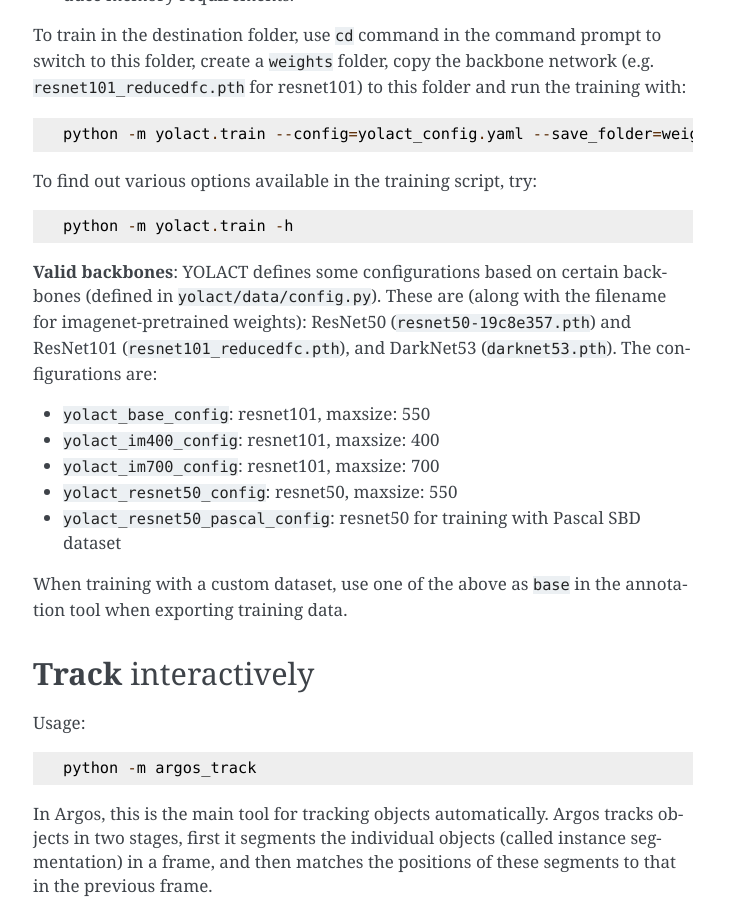
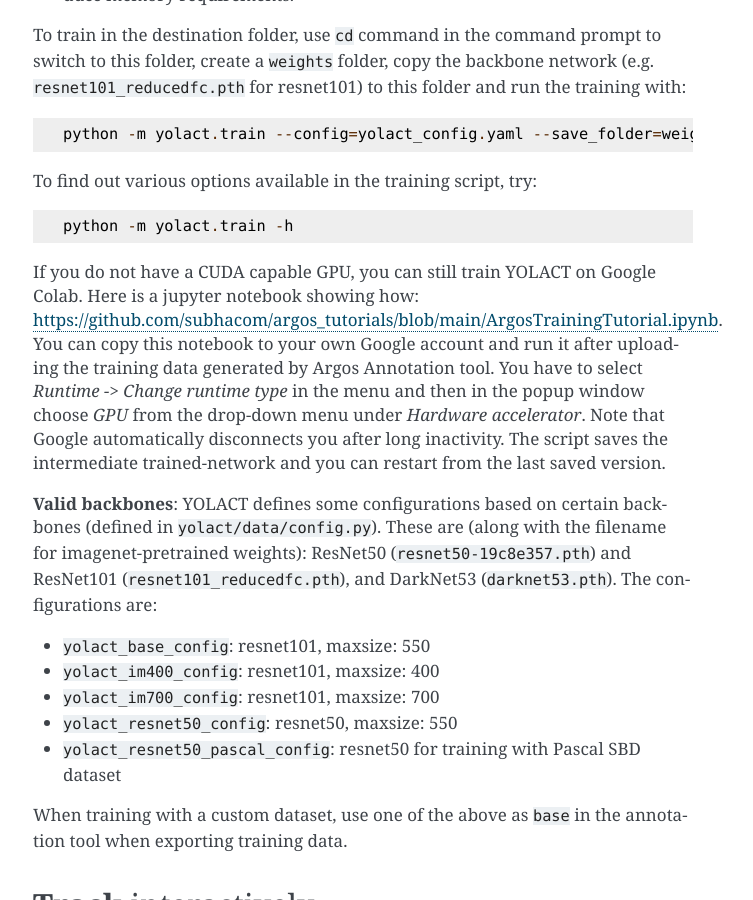
Before and after one commit to subhacom/argos, a Sphinx documentation site: the page built from doc/user.rst, in a window 1280 px wide and 900 px high, scrolled down 11180 px. Shown: the whole window, without its empty margins (387-1140 px from the left). Built offline with Sphinx 7.4.7, drawn with Linux system fonts in a browser that asks for light colours; some of the changed text lies outside the part shown.

Commit message:
readme, docs: added links to training-notebook and youtube tutorial

```diff
--- a/doc/user.rst
+++ b/doc/user.rst
@@ -455,6 +455,18 @@
 ::
    python -m yolact.train -h
 
+
+If you do not have a CUDA capable GPU, you can still train YOLACT on
+Google Colab. Here is a jupyter notebook showing how:
+https://github.com/subhacom/argos_tutorials/blob/main/ArgosTrainingTutorial.ipynb. You
+can copy this notebook to your own Google account and run it after
+uploading the training data generated by Argos Annotation tool. You
+have to select `Runtime -> Change runtime type` in the menu and then
+in the popup window choose `GPU` from the drop-down menu under
+`Hardware accelerator`. Note that Google automatically disconnects you
+after long inactivity. The script saves the intermediate
+trained-network and you can restart from the last saved version.
+
 **Valid backbones**: YOLACT defines some configurations based on certain backbones (defined in ``yolact/data/config.py``). These are (along with the filename for imagenet-pretrained weights): ResNet50 (``resnet50-19c8e357.pth``) and ResNet101  (``resnet101_reducedfc.pth``), and DarkNet53 (``darknet53.pth``). The configurations are:
 
 - ``yolact_base_config``: resnet101, maxsize: 550
@@ -464,6 +476,7 @@
 - ``yolact_resnet50_pascal_config``: resnet50 for training with Pascal SBD dataset
 
 When training with a custom dataset, use one of the above as ``base`` in the annotation tool when exporting training data.
+
 
 .. _Track-interactively:
 
@@ -1146,6 +1159,11 @@
 changes applied to the data (see :ref:`review_note_data_format`).
 
 
+Finally, here are some videos showing examples of track correction
+using Argos Review tool:
+https://youtube.com/playlist?list=PLdh_edYAAElVLiBgBnLLKZY8VflMm1-LU
+
+
 .. _review_tips:
 
 Tips
```
Also changed, not shown: README.md (+7 -4 lines).
